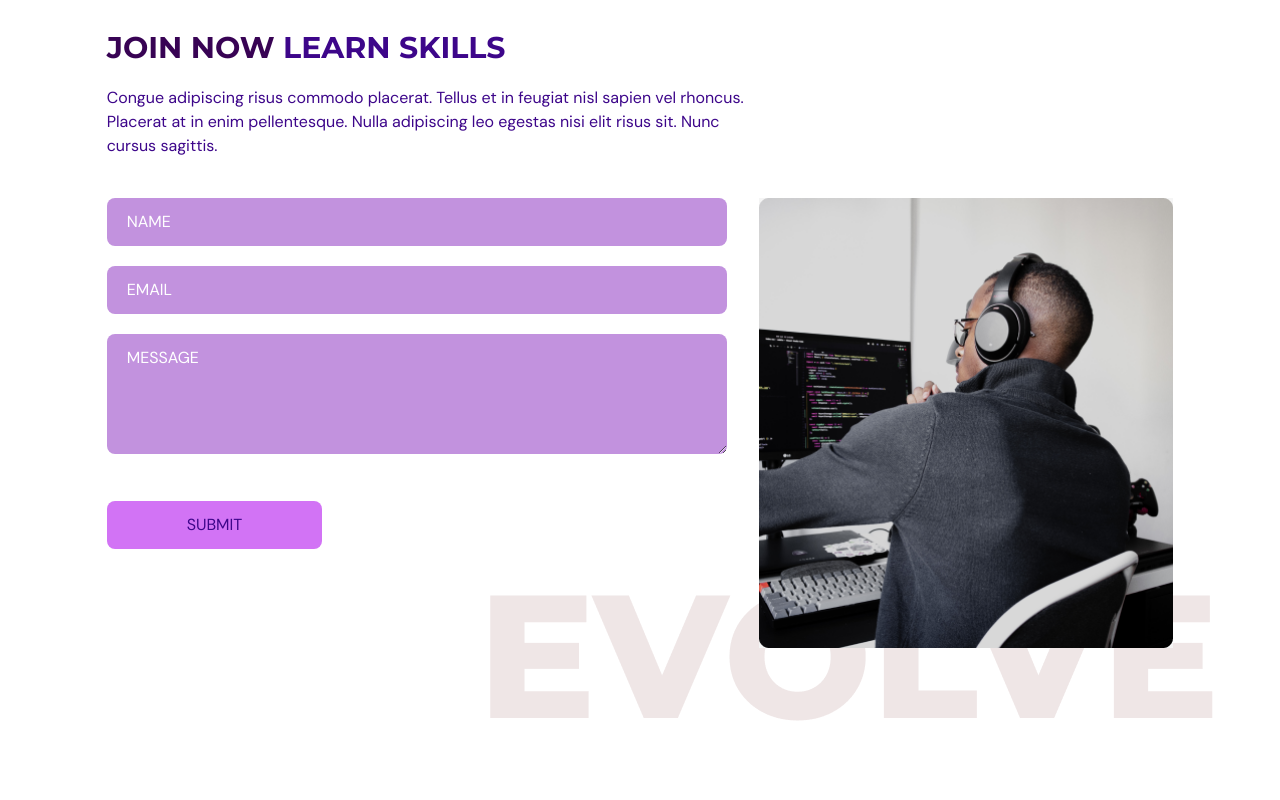
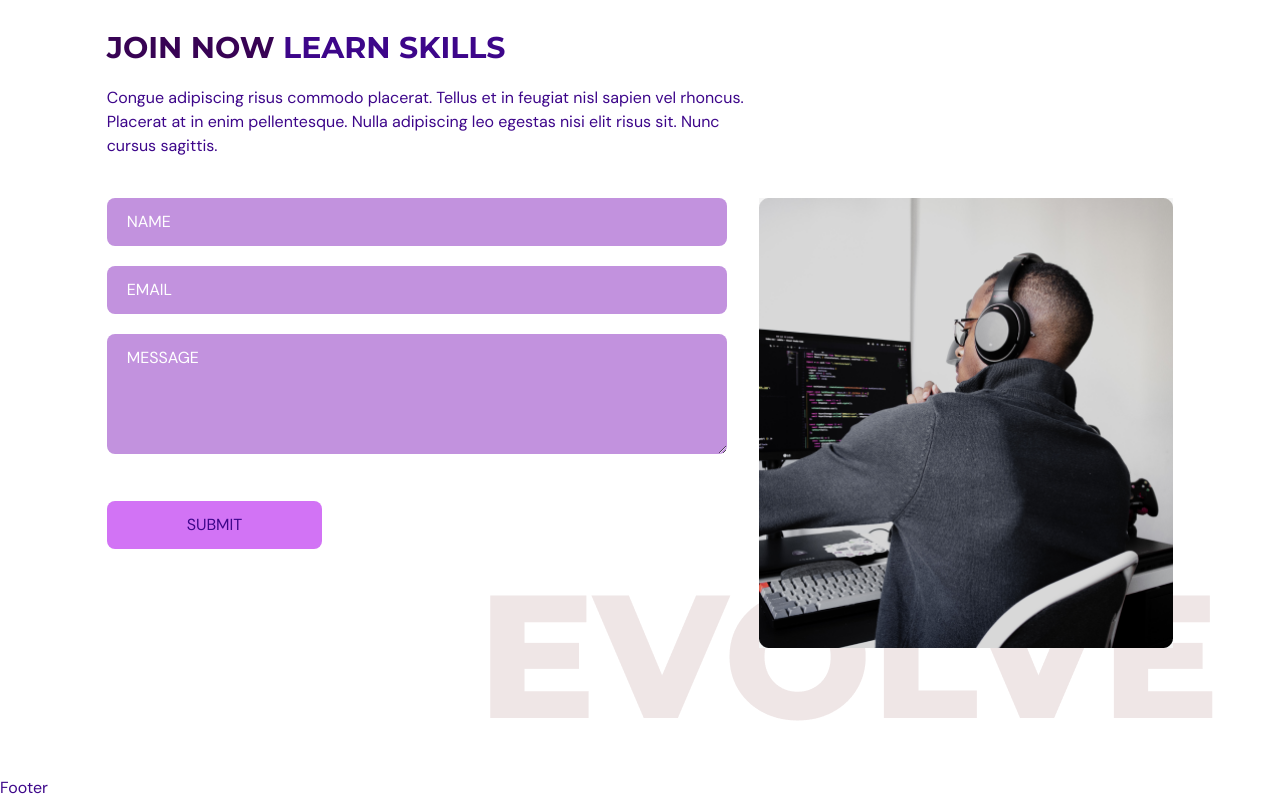
Before and after one commit to JohnKamaujk/CodeHaven, a React (Vite) app: page / in a window 1280 px wide. Shown: the part 3056-3856 px from the top of the page. Before the commit the page ends 3832 px from the top, so only its background shows below. Built offline with nearby package versions, Linux system fonts and the light colour scheme.

Commit message:
:sparkles:feat:footer section created

```diff
--- a/src/App.tsx
+++ b/src/App.tsx
@@ -3,6 +3,7 @@
 import Benefits from "@/components/benefits";
 import OurClasses from "@/components/ourClasses";
 import ContactUs from "@/components/contactUs";
+import Footer from "@/components/footer";
 import { useEffect, useState } from "react";
 import { SelectedPage } from "@/shared/types";
 
@@ -35,6 +36,7 @@
       <Benefits setSelectedPage={setSelectedPage} />
       <OurClasses setSelectedPage={setSelectedPage} />
       <ContactUs setSelectedPage={setSelectedPage} />
+      <Footer />
     </div>
   );
 }
--- /dev/null
+++ b/src/components/footer/index.tsx
@@ -0,0 +1,9 @@
+import React from "react";
+
+type Props = {};
+
+const Footer = (props: Props) => {
+  return <div>Footer</div>;
+};
+
+export default Footer;
```
